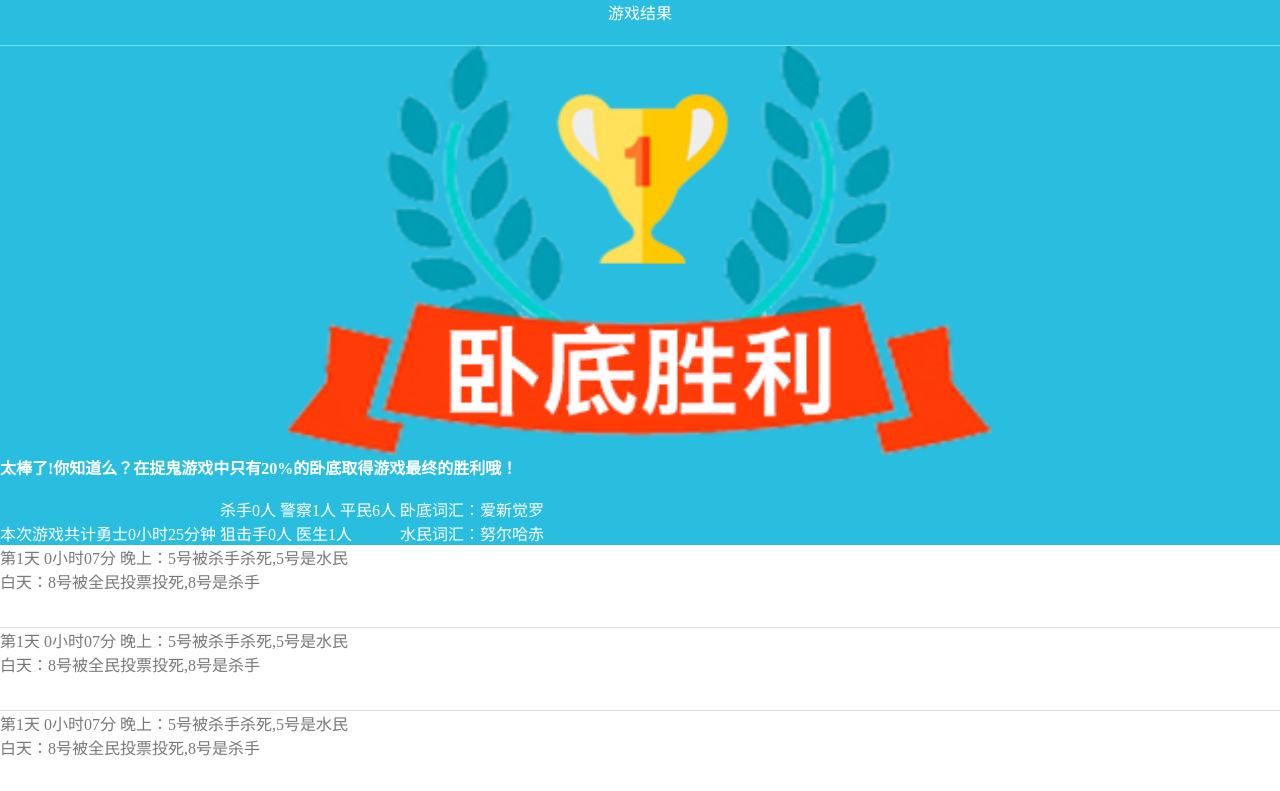
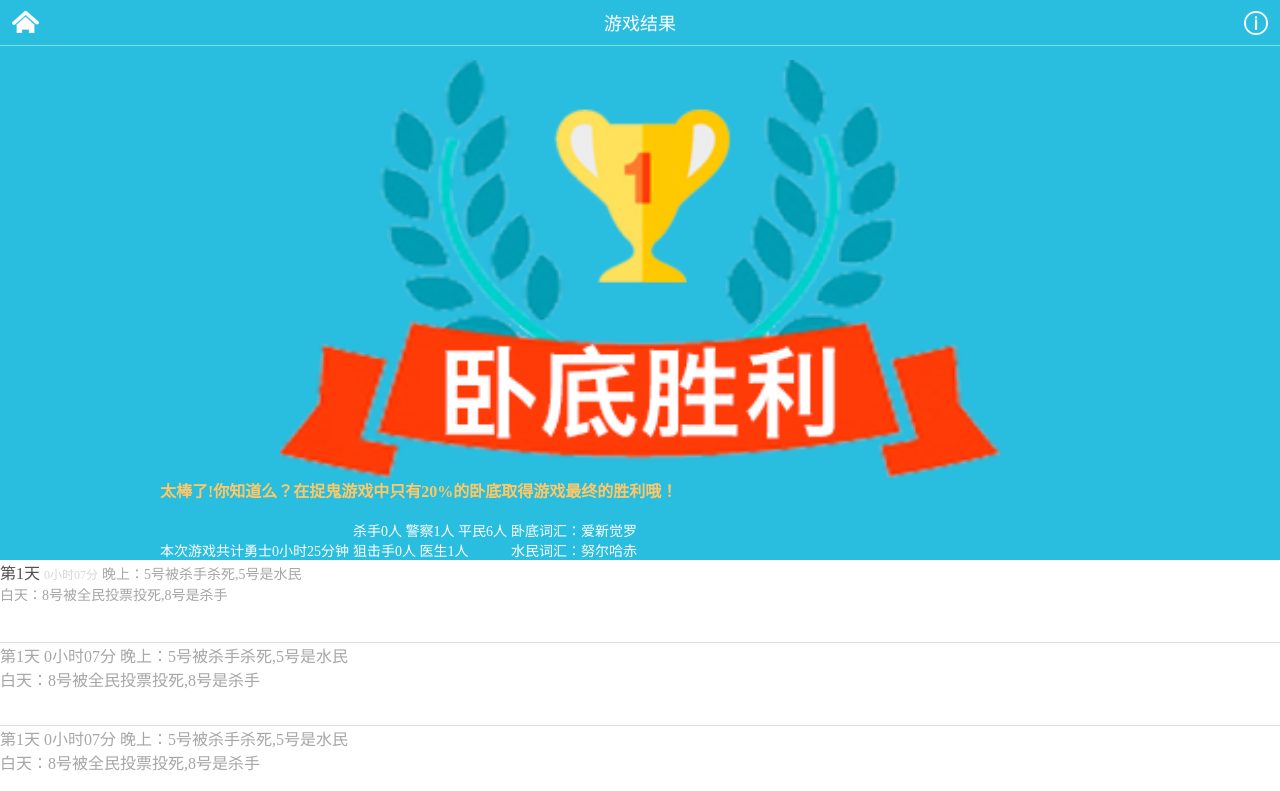
Before and after one commit to VergilH/task13, a plain HTML site: page task13-3.html in a window 1280 px wide. Shown: the top 791 px of the page. Drawn offline with Linux system fonts and the light colour scheme.

Commit message:
13.5
13.5

```diff
--- a/css/13-3.scss
+++ b/css/13-3.scss
@@ -7,15 +7,38 @@ body {
 }
 
 header {
+	margin-bottom: 14px;
 	@include greyborder-bot;
 	border-color: #74e4db;
 	text-align: center;
+	button {
+		position: absolute;
+	}
+	.home-icon {
+		left: 12px;
+		top: 11px;
+		width: 27px;
+		height: 22px;
+		background: url(../images/home.png);
+		background-size:  100% 100%;
+	}
+	.info-icon {
+		right: 12px;
+		top: 10.5px;
+		width: 24px;
+		height: 24px;
+		background: url(../images/info.png);
+		background-size:  100% 100%;
+	}
 }
 
-.center-img {
-	display: block;
-	margin: 0 auto;
-	width: $width - 45;
+main {
+	width: $width - 25;
+	.center-img {
+		display: block;
+		margin: 0 auto;
+		width: $width - 25;
+	}
 }
 
 
@@ -25,7 +48,14 @@ content {
 	height: 82px;
 	border-bottom: 1px solid #ddd;
 	background: $white;
-	color: $black;
+	color: #a6a6a6;
+	.deepblack {
+		color: #515151;
+	}
+	.frenchgrey {
+		font-size: $font-size - 4;
+		color: #d6d6d6;
+	}
 }
 
 
@@ -44,6 +74,7 @@ footer {
 		}
 	}
 	.bg-red {
+		line-height: 42px;
 		background-color: $red;
 	}
 	.bg-orange {
--- a/css/public.scss
+++ b/css/public.scss
@@ -38,6 +38,8 @@ $frenchgrey : #e1e5e7;
 $littlegrey : #f0f0f0;
 
 $white : #fff;
+
+$yellow : #ffc865;
 
 $black : #787878;
 
@@ -127,6 +129,10 @@ button {
   color: $orange;
 }
 
+.yellow-text {
+  color: $yellow;
+}
+
 //字体大小
 .font-lg {
     font-size: $font-size + 2;
@@ -149,10 +155,14 @@ button {
   clear: both;
 }
 
+
+//水平居中
 .setmiddle {
   margin: 0 auto;
 }
 
+
+//垂直水平居中
 .setcenter {
   position: relative;
   display: flex;
@@ -180,6 +190,8 @@ button {
     border-bottom-color: transparent;
 }
 
+//默认样式
+
 body {
   margin: 0;
   background-color: $littlegrey;
--- a/task13-3.html
+++ b/task13-3.html
@@ -9,28 +9,28 @@
 	<link rel="stylesheet" type="text/css" href="css/13-3.css">
 </head>
 <body>
-	<header>
+	<header class="setcenter">
 		<a href="index.html">
-			<button type="button" class="header-home sprite home"></button>
+			<button type="button" class="home-icon"></button>
 		</a>
-		<p>游戏结果</p>
-		<a href="task7-2.html">
-			<button type="button" class="header-info sprite info"></button>
+		<p class="font-lg">游戏结果</p>
+		<a href="task13-2.html">
+			<button type="button" class="info-icon"></button>
 		</a>
 	</header>
-	<main>
+	<main class="setmiddle">
 		<img class="center-img" src="images/victory.png">
 		<span class="center-text">
-			<p class="yellow-text"><b>太棒了!你知道么？在捉鬼游戏中只有20%的卧底取得游戏最终的胜利哦！</b></p>
+			<p class="yellow-text font-nm"><b>太棒了!你知道么？在捉鬼游戏中只有20%的卧底取得游戏最终的胜利哦！</b></p>
 			<br>
 			<br>
-			<p>本次游戏共计勇士0小时25分钟</p>
-			<p>
+			<p class="font-sm">本次游戏共计勇士0小时25分钟</p>
+			<p class="font-sm">
 				杀手0人  警察1人  平民6人
 				<br>
 				狙击手0人 医生1人
 			</P>
-			<p>
+			<p class="font-sm">
 				卧底词汇：爱新觉罗
 				<br>
 				水民词汇：努尔哈赤
@@ -38,14 +38,14 @@
 		</span>
 	</main>
 	<content>
-			<p>第1天</p>
+			<p class="deepblack">第1天</p>
 			<span class="content-time">
-				<p>0小时07分</p>
+				<p class="frenchgrey">0小时07分</p>
 			</span>
 			<span class="content-day">
-				<P>晚上：5号被杀手杀死,5号是水民</P>
+				<P class="font-sm">晚上：5号被杀手杀死,5号是水民</P>
 				<br>
-				<p>白天：8号被全民投票投死,8号是杀手</P>
+				<p class="font-sm">白天：8号被全民投票投死,8号是杀手</P>
 			</span>
 	</content>
 
@@ -89,9 +89,9 @@
 
 	<footer>
 		<button type="button" class="btn left bg-red">
-			<a href="index.html">再来一局</a>
+			<a class="white-text font-lg" href="index.html">再来一局</a>
 		</button>
-		<button type="button" class="btn right bg-orange">
+		<button type="button" class="btn right bg-orange white-text font-lg setcenter">
 			<p>上传并分享</p>
 		</button>
 		<div class="clearfloat"></div>
```
Also changed, not shown: css/13-3.css, css/public.css, 2 other files.
